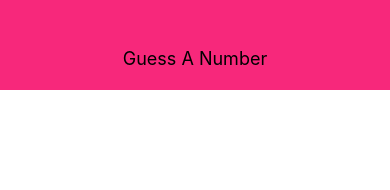
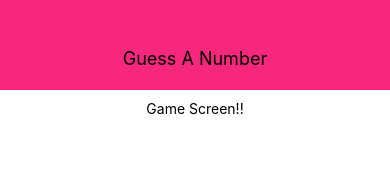
Before and after one commit to abhinavks3112/GuessANumber, a React Native app: screen / in a window 390 px wide. Shown: the top 190 px of the page. Built offline with nearby package versions, Linux system fonts and the light colour scheme.

Commit message:
Added StartGameScreen Component

```diff
--- a/App.js
+++ b/App.js
@@ -1,11 +1,13 @@
 import React from 'react';
-import { StyleSheet, Text, View } from 'react-native';
+import { StyleSheet, View } from 'react-native';
 import Header from './components/Header';
+import StartGameScreen from './screens/StartGameScreen';
 
 export default function App() {
   return (
     <View style={styles.rootContainer}>
-      <Header title={'Guess A Number'} />
+      <Header title="Guess A Number" />
+      <StartGameScreen />
     </View>
   );
 }
--- /dev/null
+++ b/screens/StartGameScreen.js
@@ -0,0 +1,20 @@
+import React from 'react';
+import { View, Text, StyleSheet } from 'react-native';
+
+const StartGameScreen = () => {
+    return (
+        <View style={styles.screenStyle}>
+            <Text>Game Screen!!</Text>
+        </View>
+    );
+};
+
+const styles = StyleSheet.create({
+    screenStyle: {
+        flex: 1,
+        padding: 10,
+        alignItems: 'center'
+    }
+});
+
+export default StartGameScreen;
```
Also changed, not shown: package.json (+7 -1 lines), 2 other files (tests, documents, lock files or other folders).
